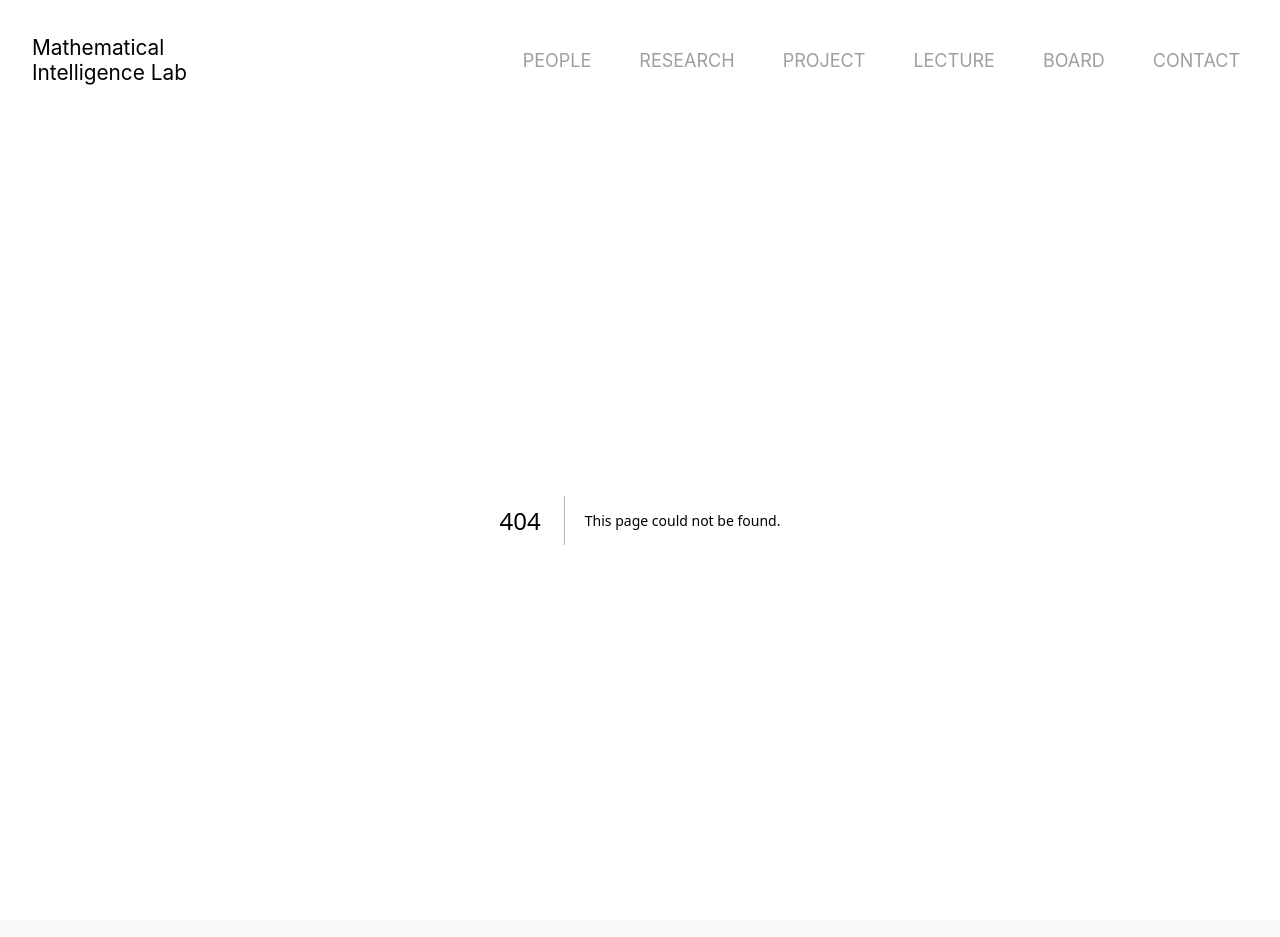
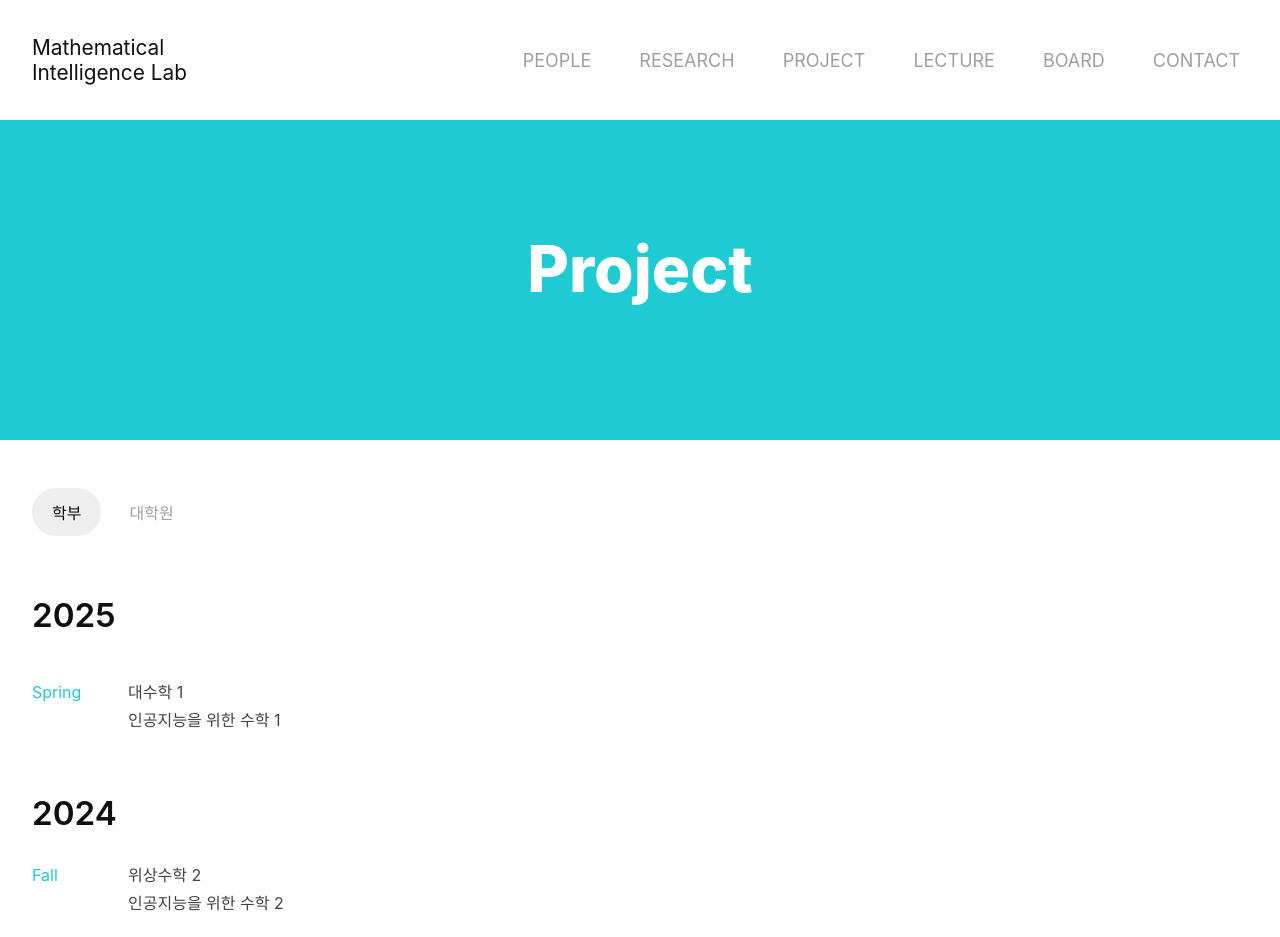
Before and after one commit to yooshnn/yshyun-lab, a Next.js app: page /lecture in a window 1280 px wide. Before the commit this address had no page. Shown: the top 937 px of the page. Built offline with nearby package versions, Linux system fonts and the light colour scheme.

Commit message:
feat: implement /lecture

```diff
--- /dev/null
+++ b/src/app/lecture/dummy.ts
@@ -0,0 +1,70 @@
+export const data = {
+  data: [
+    {
+      year: 2025,
+      postgraduate: 1,
+      spring: ['Advanced Algebra', 'Machine Learning Theory'],
+      fall: ['Topological Data Analysis', 'Deep Learning Models'],
+    },
+    {
+      year: 2025,
+      postgraduate: 0,
+      spring: ['대수학 1', '인공지능을 위한 수학 1'],
+      fall: [],
+    },
+    {
+      year: 2024,
+      postgraduate: 1,
+      spring: ['Algebraic Geometry', 'Statistical Inference'],
+      fall: ['Computational Topology', 'Bayesian Methods'],
+    },
+    {
+      year: 2024,
+      postgraduate: 0,
+      spring: ['위상수학 1', '인공지능을 위한 수학 1'],
+      fall: ['위상수학 2', '인공지능을 위한 수학 2'],
+    },
+    {
+      year: 2023,
+      postgraduate: 1,
+      spring: ['Advanced Linear Models', 'Mathematical Optimization'],
+      fall: ['Graph Theory', 'Functional Analysis'],
+    },
+    {
+      year: 2023,
+      postgraduate: 0,
+      spring: ['대수학 1', '인공지능을 위한 수학 1'],
+      fall: ['대수학 2', '고급수학 2 - Inha Honors Course'],
+    },
+    {
+      year: 2022,
+      postgraduate: 1,
+      spring: ['Homotopy Theory', 'Stochastic Processes'],
+      fall: ['Spectral Theory', 'Computational Mathematics'],
+    },
+    {
+      year: 2022,
+      postgraduate: 0,
+      spring: ['인공지능을 위한 수학 1', '인공지능을 위한 수학 2'],
+      fall: ['수학논리 및 논술', '선형대수학 2'],
+    },
+    {
+      year: 2021,
+      postgraduate: 1,
+      spring: ['Geometric Topology', 'Advanced Probability'],
+      fall: ['Lie Groups', 'Category Theory'],
+    },
+    {
+      year: 2021,
+      postgraduate: 0,
+      spring: ['선형대수학 1', '인공지능을 위한 수학 1'],
+      fall: ['선형대수학 2', '일반수학 2'],
+    },
+    {
+      year: 2020,
+      postgraduate: 0,
+      spring: [],
+      fall: ['일반수학 2'],
+    },
+  ],
+};
--- /dev/null
+++ b/src/app/lecture/page.tsx
@@ -0,0 +1,63 @@
+import React from 'react';
+import { PageTitle, Wrapper } from '@/components';
+import {
+  LecturesComponent,
+  NavComponent,
+} from '@/components/pages/lecture/lecture';
+import { TLecture } from '@/components/pages/lecture/types';
+import { data } from './dummy';
+
+interface Props {
+  searchParams: {
+    filter: string;
+  };
+}
+
+interface TLectureSelected {
+  year: number;
+  postgraduate: { spring: string[]; fall: string[] };
+  undergraduate: { spring: string[]; fall: string[] };
+}
+
+export default async function Page({ searchParams }: Props) {
+  const filter = searchParams.filter;
+  const lectures = select(data.data, filter);
+
+  return (
+    <>
+      <PageTitle title="Project" subtitle="" />
+      <Wrapper>
+        <NavComponent />
+        <LecturesComponent lectures={lectures} filter={filter} />
+      </Wrapper>
+    </>
+  );
+}
+
+const select = (data: TLecture[], filter: string): TLectureSelected[] => {
+  const filtered = data.filter((i) => {
+    if (filter === 'postgraduate') return i.postgraduate;
+    if (filter === 'undergraduate') return !i.postgraduate;
+    return true;
+  });
+
+  const grouped = new Map<number, TLectureSelected>();
+
+  filtered.forEach((item) => {
+    if (!grouped.has(item.year)) {
+      grouped.set(item.year, {
+        year: item.year,
+        postgraduate: { spring: [], fall: [] },
+        undergraduate: { spring: [], fall: [] },
+      });
+    }
+
+    const target = grouped.get(item.year)!;
+    const category = item.postgraduate ? 'postgraduate' : 'undergraduate';
+
+    target[category].spring.push(...item.spring);
+    target[category].fall.push(...item.fall);
+  });
+
+  return Array.from(grouped.values());
+};
--- /dev/null
+++ b/src/components/pages/lecture/lecture.module.scss
@@ -0,0 +1,35 @@
+@use '@/styles/color';
+
+.wrapper {
+  display: flex;
+  flex-direction: column;
+  row-gap: 3rem;
+
+  list-style: none;
+}
+
+.container {
+  > * {
+    line-height: 1.75rem;
+  }
+}
+
+.semester {
+  display: flex;
+
+  h4 {
+    min-width: 6rem;
+    font-weight: 400;
+    color: color.$primary;
+  }
+
+  ul {
+    flex-grow: 1;
+    list-style: none;
+    color: color.$dark;
+
+    li {
+      word-break: break-all;
+    }
+  }
+}
--- /dev/null
+++ b/src/components/pages/lecture/lecture.tsx
@@ -0,0 +1,101 @@
+'use client';
+
+import React from 'react';
+import {
+  Button,
+  NavToggle,
+  NavToggles,
+  Spacer,
+  Typography,
+} from '@/components';
+import styles from './lecture.module.scss';
+import { TLectureSelected } from './types';
+
+export const NavComponent = () => (
+  <NavToggles>
+    <NavToggle
+      url="/lecture?filter=undergraduate"
+      label="학부"
+      paramKey="filter"
+      value="undergraduate"
+      fallback
+    />
+    <NavToggle
+      url="/lecture?filter=postgraduate"
+      label="대학원"
+      paramKey="filter"
+      value="postgraduate"
+    />
+  </NavToggles>
+);
+
+export const LecturesComponent = ({
+  lectures,
+  filter,
+}: {
+  lectures: TLectureSelected[];
+  filter: string;
+}) => {
+  const [limit, setLimit] = React.useState(5);
+  const full = limit === lectures.length;
+
+  const handleClick = () => {
+    if (full) setLimit(10);
+    else setLimit((pre) => Math.min(lectures.length, pre + 5));
+  };
+
+  return (
+    <Lectures>
+      {lectures.slice(0, limit).map(({ year, postgraduate, undergraduate }) => (
+        <Lecture
+          key={`lecture;year:${year}`}
+          year={year}
+          data={filter === 'postgraduate' ? postgraduate : undergraduate}
+        />
+      ))}
+      {lectures.length > 10 && (
+        <Button onClick={handleClick}>{full ? 'fold' : 'show more'}</Button>
+      )}
+    </Lectures>
+  );
+};
+
+const Lectures = ({ children }: React.PropsWithChildren) => (
+  <div className={styles.wrapper}>{children}</div>
+);
+
+interface ItemProps {
+  year: number;
+  data: { spring: string[]; fall: string[] };
+}
+
+const Lecture = ({ year, data }: ItemProps) => {
+  return (
+    <div className={styles.container}>
+      <Typography as="h3">{year}</Typography>
+      {data.fall.length !== 0 && (
+        <div className={styles.semester}>
+          <h4>Fall</h4>
+          <ul>
+            {data.fall.map((i) => (
+              <li key={`lecture;year:${year};semester:fall;title:${i}`}>{i}</li>
+            ))}
+          </ul>
+        </div>
+      )}
+      <Spacer />
+      {data.spring.length !== 0 && (
+        <div className={styles.semester}>
+          <h4>Spring</h4>
+          <ul>
+            {data.spring.map((i) => (
+              <li key={`lecture;year:${year};semester:spring;title:${i}`}>
+                {i}
+              </li>
+            ))}
+          </ul>
+        </div>
+      )}
+    </div>
+  );
+};
--- /dev/null
+++ b/src/components/pages/lecture/types.ts
@@ -0,0 +1,12 @@
+export interface TLecture {
+  year: number;
+  postgraduate: number;
+  spring: string[];
+  fall: string[];
+}
+
+export interface TLectureSelected {
+  year: number;
+  postgraduate: { spring: string[]; fall: string[] };
+  undergraduate: { spring: string[]; fall: string[] };
+}
--- a/src/components/ui/button/button.module.scss
+++ b/src/components/ui/button/button.module.scss
@@ -25,6 +25,7 @@ $radius: (
   cursor: pointer;
   transition: all 0.1s ease;
   border-radius: 0.5rem;
+  width: fit-content;
 
   // Variant
 
--- a/src/components/ui/nav-toggle/nav-toggle.module.scss
+++ b/src/components/ui/nav-toggle/nav-toggle.module.scss
@@ -11,6 +11,7 @@
 
 .toggleGroup {
   display: flex;
+  flex-wrap: wrap;
   gap: 0.5rem;
   margin-bottom: 3rem;
 
```
Also changed, not shown: src/app/project/dummy.ts (+54 -54 lines).
